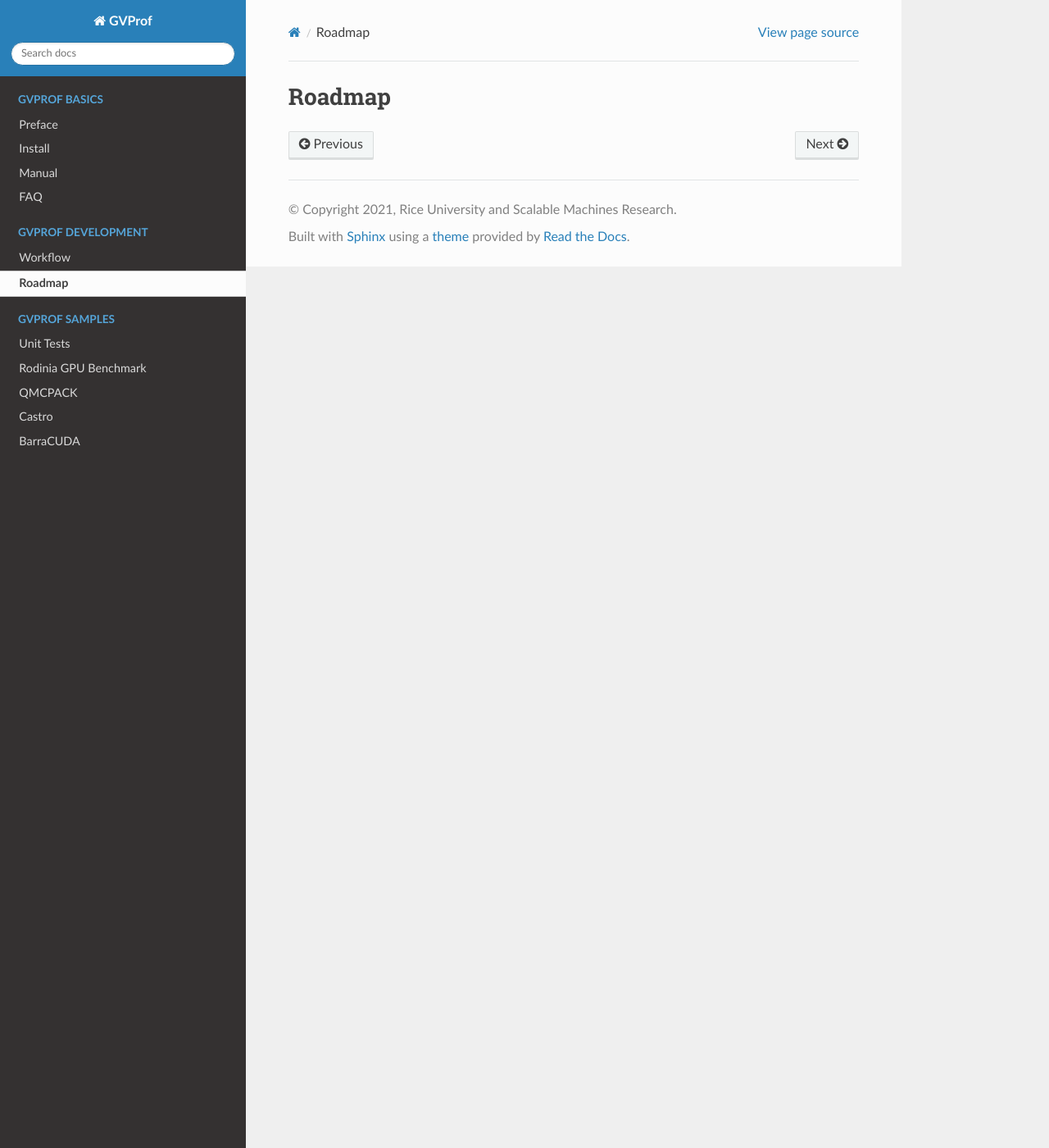
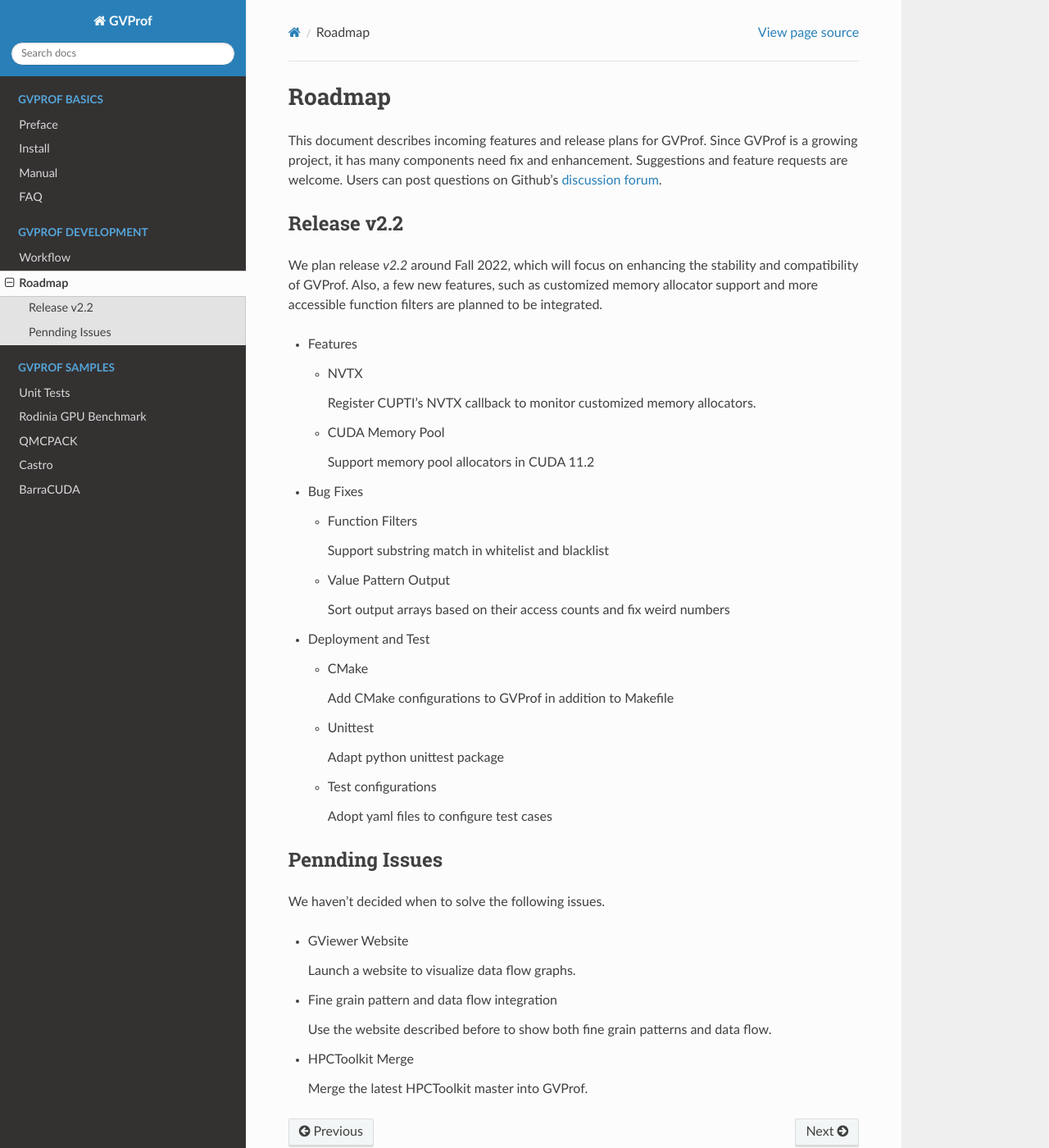
Before and after one commit to GVProf/GVProf, a Sphinx documentation site: the page built from docs/roadmap.md, in a window 1280 px wide and 1400 px high. Shown: the whole window at 82% size. Built offline with Sphinx 7.4.7 and the Read the Docs theme 2.0.0, drawn with Linux system fonts in a browser that asks for light colours; pages that are not in the unit, such as notebooks, are missing from menus.

Commit message:
Update docs

```diff
--- a/docs/roadmap.md
+++ b/docs/roadmap.md
@@ -1 +1,58 @@
 # Roadmap
+
+This document describes incoming features and release plans for GVProf. Since GVProf is a growing project, it has many components need fix and enhancement. Suggestions and feature requests are welcome. Users can post questions on Github's [discussion forum](https://github.com/GVProf/GVProf/discussions).
+
+## Release v2.2
+
+We plan release *v2.2* around Fall 2022, which will focus on enhancing the stability and compatibility of GVProf. Also, a few new features, such as customized memory allocator support and more accessible function filters are planned to be integrated.
+
+
+- Features
+
+    - NVTX
+
+        Register CUPTI's NVTX callback to monitor customized memory allocators.
+
+    - CUDA Memory Pool
+
+        Support memory pool allocators in CUDA 11.2
+
+- Bug Fixes
+
+    - Function Filters
+
+        Support substring match in whitelist and blacklist
+
+    - Value Pattern Output
+
+        Sort output arrays based on their access counts and fix weird numbers
+
+- Deployment and Test
+
+    - CMake
+
+        Add CMake configurations to GVProf in addition to Makefile
+
+    - Unittest
+
+        Adapt python unittest package
+
+    - Test configurations
+
+        Adopt yaml files to configure test cases
+
+## Pennding Issues
+
+We haven't decided when to solve the following issues.
+
+- GViewer Website
+
+    Launch a website to visualize data flow graphs.
+
+- Fine grain pattern and data flow integration
+
+    Use the website described before to show both fine grain patterns and data flow.
+
+- HPCToolkit Merge
+
+    Merge the latest HPCToolkit master into GVProf.
```
Also changed, not shown: docs/install.md (+1 -1 lines), docs/qmcpack.md (+3 -1 lines).
